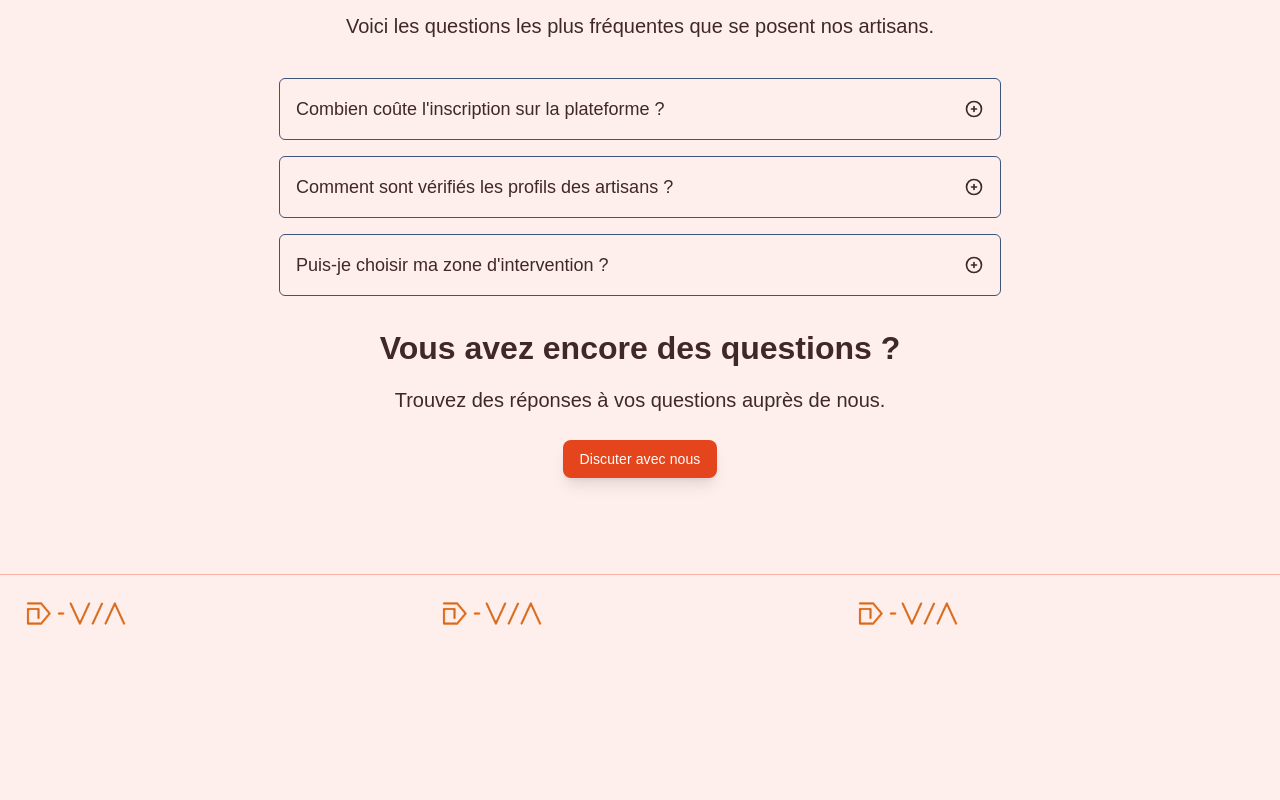
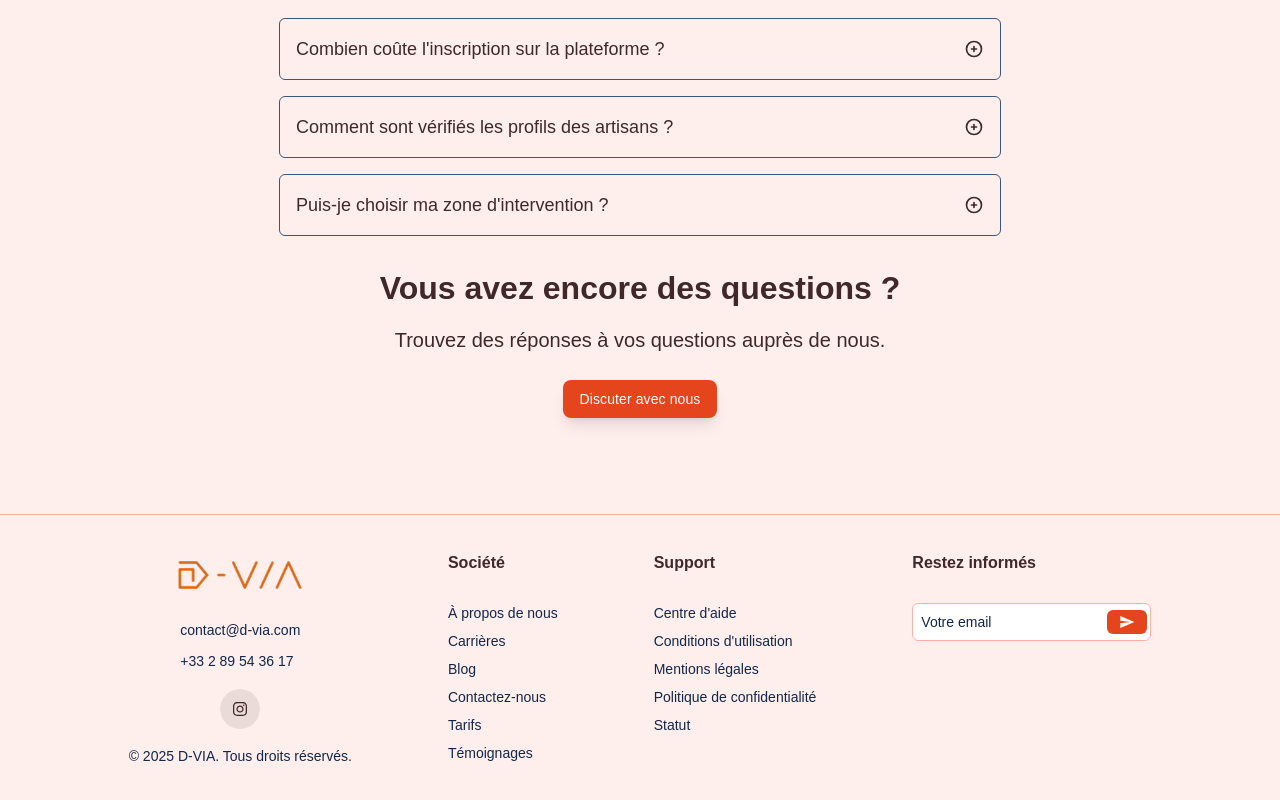
Before and after one commit to ondongo/d-via, a Next.js app: page / in a window 1280 px wide. Shown: the part 2621-3421 px from the top of the page. Before the commit the page ends 3273 px from the top, so only its background shows below. Built offline with nearby package versions, Linux system fonts and the light colour scheme; no server answers.

Commit message:
Ajout de la dépendance "react-icons" en version 5.5.0, mise à jour des styles du composant Footer avec de nouveaux éléments et icônes, ajustement de l'espacement dans la page d'accueil, et amélioration des messages d'erreur dans le LocationProvider.

```diff
--- a/package.json
+++ b/package.json
@@ -12,6 +12,7 @@
     "next": "15.3.2",
     "react": "^19.0.0",
     "react-dom": "^19.0.0",
+    "react-icons": "^5.5.0",
     "react-leaflet": "^5.0.0"
   },
   "devDependencies": {
--- a/src/app/page.tsx
+++ b/src/app/page.tsx
@@ -7,7 +7,7 @@ import MapComponent from "@/components/molecules/Maps";
 
 export default function Home() {
   return (
-    <div className="flex flex-col h-auto gap-[110px] py-14 px-16 overflow-hidden">
+    <div className="flex flex-col h-auto gap-[90px] py-14 px-16 overflow-hidden">
       <div className="flex flex-row  gap-12">
         <div className="w-1/2">
           <LeftSection />
--- a/src/components/organisms/Footer.tsx
+++ b/src/components/organisms/Footer.tsx
@@ -1,39 +1,148 @@
 import React from "react";
 import Image from "next/image";
+import { HiArrowRight } from "react-icons/hi";
+import { FiSend } from "react-icons/fi";
+import { MdSend } from "react-icons/md";
+import { FaInstagram } from "react-icons/fa";
 
 function Footer() {
   return (
-    <div className="flex flex-row justify-center p-4  border-t-1 border-dvianeutral-50 mt-10">
-      <div className="flex-1 flex flex-col gap-4">
+    <footer className="flex flex-row items-start justify-center p-8 border-t border-dvianeutral-50 mt-10 gap-24">
+      {/* Logo + description ou autre */}
+      <div className="flex flex-col gap-4 max-w-xs items-center">
         <Image
           src="/logos/logo.png"
           alt="Logo"
-          width={120}
-          height={0}
-          style={{ maxWidth: "213px", maxHeight: "80px" }}
+          width={150}
+          height={80}
+          style={{ objectFit: "contain" }}
         />
+
+        <div className="flex flex-col gap-2 items-cente">
+          <p className="text-dvianeutralvariant-30 text-sm leading-relaxed">
+            contact@d-via.com
+          </p>
+
+          <p className="text-dvianeutralvariant-30 text-sm leading-relaxed">
+            +33 2 89 54 36 17
+          </p>
+        </div>
+
+        <button
+          className="relative px-3 py-3 rounded-full text-dvianeutral-10 flex items-center justify-center cursor-pointer overflow-hidden"
+          aria-label="Envoyer"
+        >
+          <span className="absolute inset-0 bg-dvianeutral-10 opacity-10 rounded-full transition hover:opacity-30"></span>
+
+          <FaInstagram className="h-4 w-4 relative z-10" />
+        </button>
+
+        <p className="text-dvianeutralvariant-30 text-sm leading-relaxed">
+          © {new Date().getFullYear()} D-VIA. Tous droits réservés.
+        </p>
       </div>
 
-      <div className="flex-1 flex flex-col gap-4">
-        <Image
-          src="/logos/logo.png"
-          alt="Logo"
-          width={120}
-          height={0}
-          style={{ maxWidth: "213px", maxHeight: "80px" }}
-        />
+      {/* Colonne Société */}
+      <div className="flex flex-col gap-2">
+        <p className="font-semibold text-[16px] text-dvianeutral-10 leading-headline-small tracking-headline-small mb-4">
+          Société
+        </p>
+        <a
+          href="#"
+          className="text-dvianeutralvariant-30 hover:text-dvianeutralvariant-50 transition text-sm"
+        >
+          À propos de nous
+        </a>
+        <a
+          href="#"
+          className="text-dvianeutralvariant-30 hover:text-dvianeutralvariant-50 transition text-sm"
+        >
+          Carrières
+        </a>
+        <a
+          href="#"
+          className="text-dvianeutralvariant-30 hover:text-dvianeutralvariant-50 transition text-sm"
+        >
+          Blog
+        </a>
+        <a
+          href="#"
+          className="text-dvianeutralvariant-30 hover:text-dvianeutralvariant-50 transition text-sm"
+        >
+          Contactez-nous
+        </a>{" "}
+        <a
+          href="#"
+          className="text-dvianeutralvariant-30 hover:text-dvianeutralvariant-50 transition text-sm"
+        >
+          Tarifs
+        </a>{" "}
+        <a
+          href="#"
+          className="text-dvianeutralvariant-30 hover:text-dvianeutralvariant-50 transition text-sm"
+        >
+          Témoignages
+        </a>
       </div>
 
-      <div className="flex-1 flex flex-col gap-4">
-        <Image
-          src="/logos/logo.png"
-          alt="Logo"
-          width={120}
-          height={0}
-          style={{ maxWidth: "213px", maxHeight: "80px" }}
-        />
+      {/* Colonne Support */}
+      <div className="flex flex-col gap-2">
+        <p className="font-semibold text-[16px] text-dvianeutral-10 leading-headline-small tracking-headline-small mb-4">
+          Support
+        </p>
+        <a
+          href="#"
+          className="text-dvianeutralvariant-30 hover:text-dvianeutralvariant-50 transition text-sm"
+        >
+          Centre d&apos;aide
+        </a>
+        <a
+          href="#"
+          className="text-dvianeutralvariant-30 hover:text-dvianeutralvariant-50 transition text-sm"
+        >
+          Conditions d&apos;utilisation
+        </a>
+        <a
+          href="#"
+          className="text-dvianeutralvariant-30 hover:text-dvianeutralvariant-50transition text-sm"
+        >
+          Mentions légales
+        </a>
+        <a
+          href="#"
+          className="text-dvianeutralvariant-30 hover:text-dvianeutralvariant-50 transition text-sm"
+        >
+          Politique de confidentialité
+        </a>
+        <a
+          href="#"
+          className="text-dvianeutralvariant-30 hover:text-dvianeutralvariant-50 transition text-sm"
+        >
+          Statut
+        </a>
       </div>
-    </div>
+
+      {/* Colonne Restez informés */}
+      <div className="flex flex-col gap-4 max-w-sm">
+        <p className="font-semibold text-[16px] text-dvianeutral-10 leading-headline-small tracking-headline-small mb-2">
+          Restez informés
+        </p>
+        <form className="relative w-full max-w-sm">
+          <input
+            type="email"
+            placeholder="Votre email"
+            className="w-full pr-12 p-2 border border-dvianeutral-50 bg-white rounded-md focus:outline-none focus:ring-2 focus:ring-dviaprimary-40 text-dvianeutralvariant-30 placeholder:text-dvianeutralvariant-30 placeholder:text-sm text-sm"
+          />
+          <button
+            type="submit"
+            className="absolute right-1 top-1/2 -translate-y-1/2 px-3 py-1 rounded-md bg-dviaprimary-40 hover:bg-dviaprimary-60 text-white flex items-center justify-center cursor-pointer"
+            aria-label="Envoyer"
+          >
+            <MdSend className="h-4 w-4" />
+          </button>
+        </form>
+      </div>
+    </footer>
   );
 }
 
--- a/src/providers/LocationProvider.tsx
+++ b/src/providers/LocationProvider.tsx
@@ -87,7 +87,7 @@ export const LocationProvider = ({ children }: { children: ReactNode }) => {
           getAddressFromCoordinates(latitude, longitude);
         },
         (error) => {
-          console.error("Erreur de géolocalisation", error);
+          console.log("Erreur de géolocalisation", error);
         }
       );
     } else {
```
Also changed, not shown: 1 other file (tests, documents, lock files or other folders).
